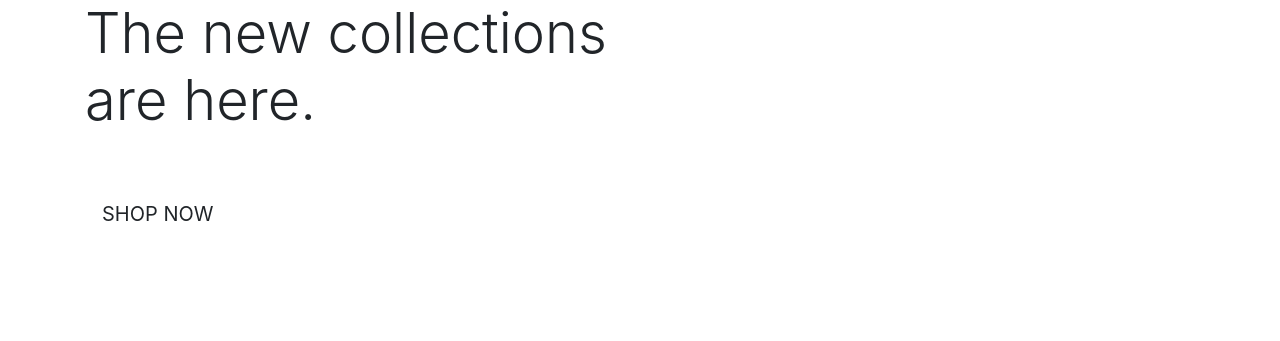
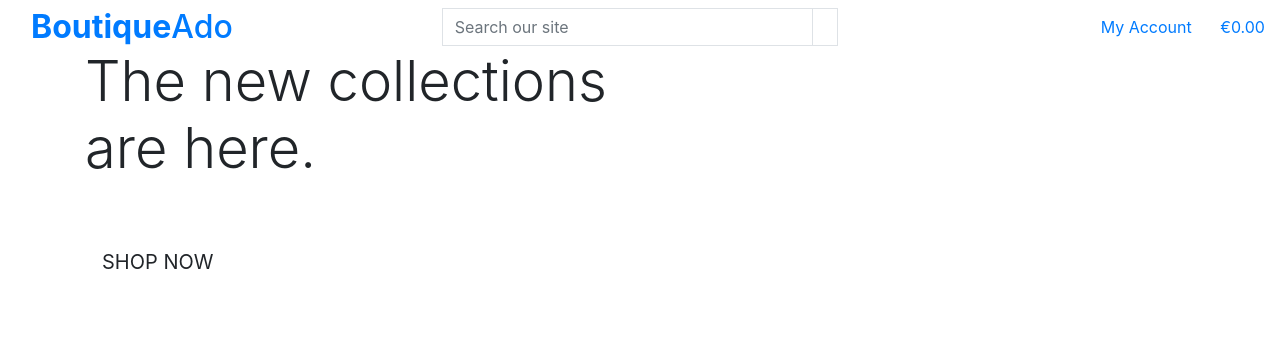
Before and after one commit to KSheridan86/Boutique-Ado, a Django app: page / in a window 1280 px wide. Shown: the top 341 px of the page. Run offline with Django 3.2, Linux system fonts and the light colour scheme.

Commit message:
added main page header

```diff
--- a/home/templates/home/index.html
+++ b/home/templates/home/index.html
@@ -10,7 +10,7 @@
     </div>
 {% endblock %}
 {% block content %}
-<div class="container h-100">
+<div class="container h-100 mt-5">
     <div class="row h-100">
         <div class="col-7 col-md-6 my-auto">
             <h1 class="display-4 logo-font text-black">
--- a/templates/base.html
+++ b/templates/base.html
@@ -41,7 +41,70 @@
 </head>
 
 <body>
-    <header class="container-fluid fixed-top"></header>
+    <header class="container-fluid fixed-top">
+        <div class="row">
+            <div class="col-12 col-lg-4 my-auto py-1 py-lg-0 text-center text-lg-left">
+                <a href="{% url 'home' %}" class="nav-link main-logo-link">
+                    <h2 class="logo-font text-black my-0"><strong>Boutique</strong>Ado</h2>
+                </a>
+            </div>
+            <div class="col-12 col-lg-4 my-auto py-1 py-lg-0">
+                <form method="GET" action="">
+                    <div class="input-group w-100">
+                        <input type="text" class="form-control border border-black rounded-0" type="text" name="q" placeholder="Search our site">
+                        <div class="input-group-append">
+                            <button class="form-control btn btn-black border border-black rounded-0" type="submit">
+                                <span class="icon">
+                                    <i class="fas fa-search"></i>
+                                </span>
+                            </button>
+                        </div>
+                    </div>
+                </form>
+            </div>
+            <div class="col-12 col-lg-4 my-auto py-1 py-lg-0">
+                <ul class="list-inline list-unstyled text-center text-lg-right my-0">
+                    <li class="list-inline-item dropdown">
+                        <a href="#" class="text-black nav-link" id="user-options" data-toggle="dropdown" aria-haspopup="true" aria-expanded="false">
+                            <div class="text-center">
+                                <div>
+                                    <i class="fas fa-user fa-lg"></i>
+                                </div>
+                                <p class="my-0">My Account</p>
+                            </div>
+                        </a>
+                        <div class="dropdown-menu border-0" aria-labelledby="user-options">
+                            {% if request.user.is_authenticated %}
+                                {% if request.user.is_superuser %}
+                                    <a href="" class="dropdown-item">Product Management</a>
+                                {% endif %}
+                                <a href="" class="dropdown-item">My Profile</a>
+                                <a href="{% url 'account_logout' %}" class="dropdown-item">Logout</a>
+                            {% else %}
+                                <a href="{% url 'account_signup' %}" class="dropdown-item">Register</a>
+                                <a href="{% url 'account_login' %}" class="dropdown-item">Login</a>
+                            {% endif %}
+                        </div>
+                    </li>
+                    <li class="list-inline-item">
+                        <a href="" class="{% if grand_total %}text-info font-weight-bold{% else %}text-black{% endif %}nav-link">
+                            <div class="text-center">
+                                <div><i class="fas fa-shopping-bag fa-lg"></i></div>
+                                <p class="my-0">
+                                    {% if grand_total %}
+                                        ${{ grand_total|floatformat:2 }}
+                                    {% else %}
+                                        €0.00
+                                    {% endif %}
+                                </p>
+                            </div>
+                        </a>
+                    </li>
+                </ul>
+            </div>
+        </div>
+    </header>
+
     {% if messages %}
     <div class="message-container"></div>
     {% endif %}
```
